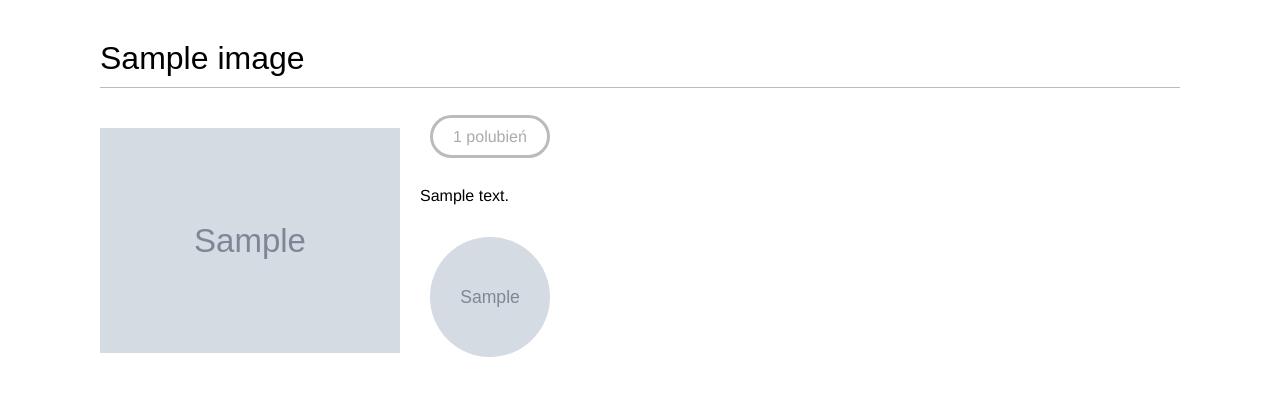
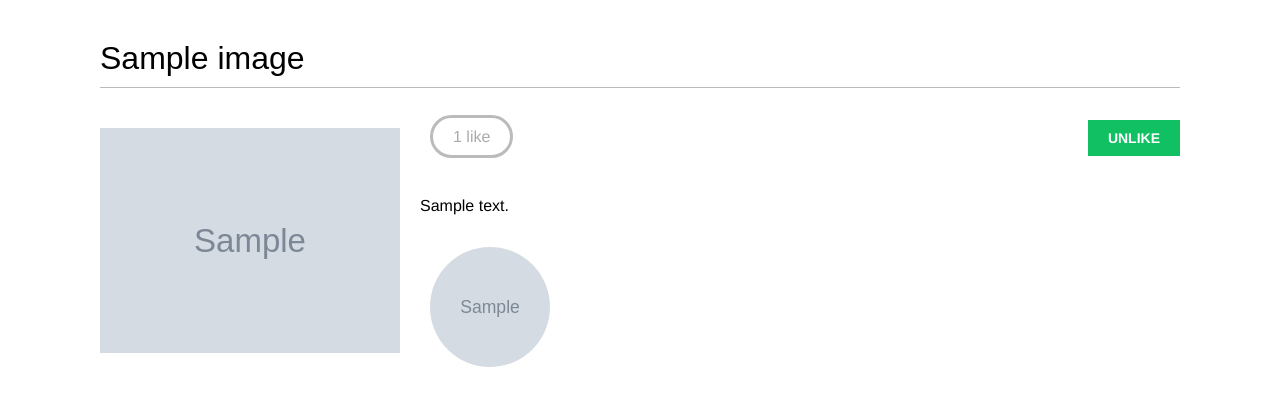
Before and after one commit to ossker/bookmarks-app, a Django app: a page that uses bookmarks/account/templates/base.html in a window 1280 px wide. Shown: the part 48-454 px from the top of the page. Run offline with Django 3.2, Linux system fonts and the light colour scheme; a user stored in the database is signed in; data comes from the database, SQL or seed files in the repository; tables that the repository leaves empty hold one stand-in row (values such as "Sample post"); grey boxes marked "Sample" are stand-in pictures; some libraries are stand-ins or nearby versions; some web fonts are replaced.

Commit message:
Like images functionality done.

```diff
--- a/bookmarks/account/templates/base.html
+++ b/bookmarks/account/templates/base.html
@@ -46,5 +46,27 @@
     {% block content %}
     {% endblock %}
 </div>
+
+<script src="https://ajax.googleapis.com/ajax/libs/jquery/3.4.1/jquery.min.js"></script>
+  <script src="https://cdn.jsdelivr.net/npm/js-cookie@2.2.1/src/js.cookie.min.js"></script>
+  <script>
+    var csrftoken = Cookies.get('csrftoken');
+    function csrfSafeMethod(method) {
+      // these HTTP methods do not require CSRF protection
+      return (/^(GET|HEAD|OPTIONS|TRACE)$/.test(method));
+    }
+    $.ajaxSetup({
+      beforeSend: function(xhr, settings) {
+        if (!csrfSafeMethod(settings.type) && !this.crossDomain) {
+          xhr.setRequestHeader("X-CSRFToken", csrftoken);
+        }
+      }
+    });
+
+    $(document).ready(function(){
+      {% block domready %}
+      {% endblock %}
+    });
+  </script>
 </body>
 </html>
--- a/bookmarks/images/templates/images/image/detail.html
+++ b/bookmarks/images/templates/images/image/detail.html
@@ -1,30 +1,69 @@
 {% extends "base.html" %}
+
 {% block title %}{{ image.title }}{% endblock %}
+
 {% block content %}
-
   <h1>{{ image.title }}</h1>
   {% load thumbnail %}
   <a href="{{ image.image.url }}">
     <img src="{% thumbnail image.image 300x0 %}" class="image-detail">
   </a>
-{% with total_likes=image.users_like.count %}
+  {% with total_likes=image.users_like.count users_like=image.users_like.all %}
     <div class="image-info">
       <div>
         <span class="count">
-          {{ total_likes }} polubień
+          <span class="total">{{ total_likes }}</span>
+          like{{ total_likes|pluralize }}
         </span>
+        <a href="#" data-id="{{ image.id }}" data-action="{% if request.user in users_like %}un{% endif %}like" class="like button">
+          {% if request.user not in users_like %}
+            Like
+          {% else %}
+            Unlike
+          {% endif %}
+        </a>
       </div>
       {{ image.description|linebreaks }}
     </div>
     <div class="image-likes">
-    {% for user in image.users_like.all %}
+      {% for user in users_like %}
         <div>
           <img src="{{ user.profile.photo.url }}">
           <p>{{ user.first_name }}</p>
         </div>
       {% empty %}
-        Jeszcze nikt nie polubił obrazu.
+        Nobody likes this image yet.
       {% endfor %}
     </div>
   {% endwith %}
 {% endblock %}
+
+{% block domready %}
+  $('a.like').click(function(e){
+    e.preventDefault();
+    $.post('{% url "images:like" %}',
+      {
+        id: $(this).data('id'),
+        action: $(this).data('action')
+      },
+      function(data){
+        if (data['status'] == 'ok')
+        {
+          var previous_action = $('a.like').data('action');
+
+          // toggle data-action
+          $('a.like').data('action', previous_action == 'like' ?
+          'unlike' : 'like');
+          // toggle link text
+          $('a.like').text(previous_action == 'like' ? 'Unlike' :
+          'Like');
+
+          // update total likes
+          var previous_likes = parseInt($('span.count .total').text());
+          $('span.count .total').text(previous_action == 'like' ?
+          previous_likes + 1 : previous_likes - 1);
+        }
+      }
+    );
+  });
+{% endblock %}
--- a/bookmarks/images/views.py
+++ b/bookmarks/images/views.py
@@ -6,6 +6,8 @@ from django.shortcuts import get_object_or_404
 from .models import Image
 from django.http import JsonResponse
 from django.views.decorators.http import require_POST
+from common.decorators import ajax_required
+
 
 @login_required
 def image_create(request):
@@ -25,9 +27,12 @@ def image_create(request):
 
 def image_detail(request, id, slug):
     image = get_object_or_404(Image, id=id, slug=slug)
-    return render(request, 'images/image/detail.html', {'section': 'images', 'image': image})
+    return render(request,
+                  'images/image/detail.html',
+                  {'section': 'images',
+                   'image': image})
 
-
+@ajax_required
 @login_required
 @require_POST
 def image_like(request):
@@ -36,11 +41,11 @@ def image_like(request):
     if image_id and action:
         try:
             image = Image.objects.get(id=image_id)
-            if action=='like':
+            if action == 'like':
                 image.users_like.add(request.user)
             else:
                 image.users_like.remove(request.user)
-            return JsonResponse({'status': 'ok'})
+            return JsonResponse({'status':'ok'})
         except:
             pass
-    return JsonResponse({'status': 'ok'})
+    return JsonResponse({'status':'error'})
```
Also changed, not shown: bookmarks/common/decorators.py (added, +10 -0 lines), bookmarks/common/__init__.py (added). Lines whose indentation alone changed are shown as unchanged.
